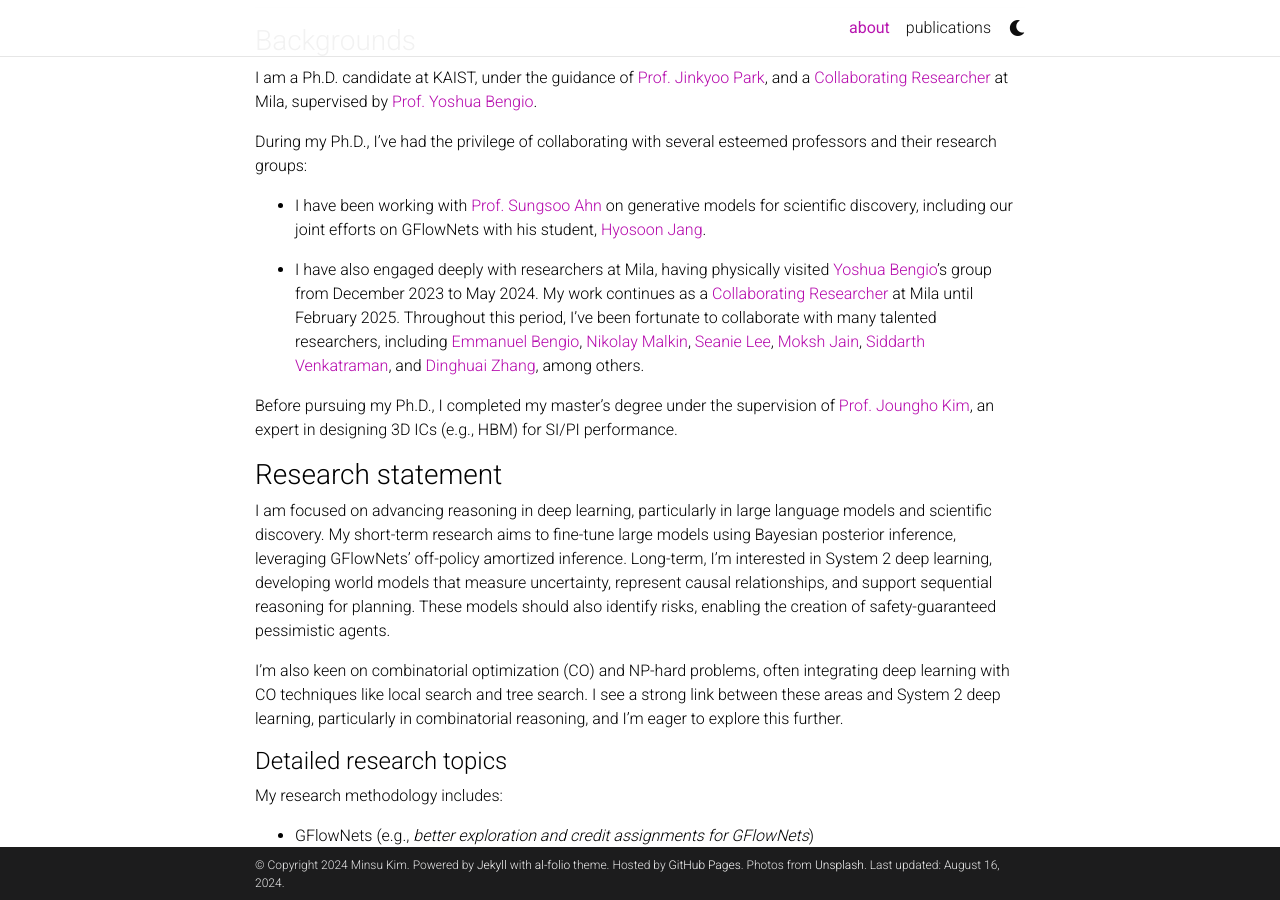
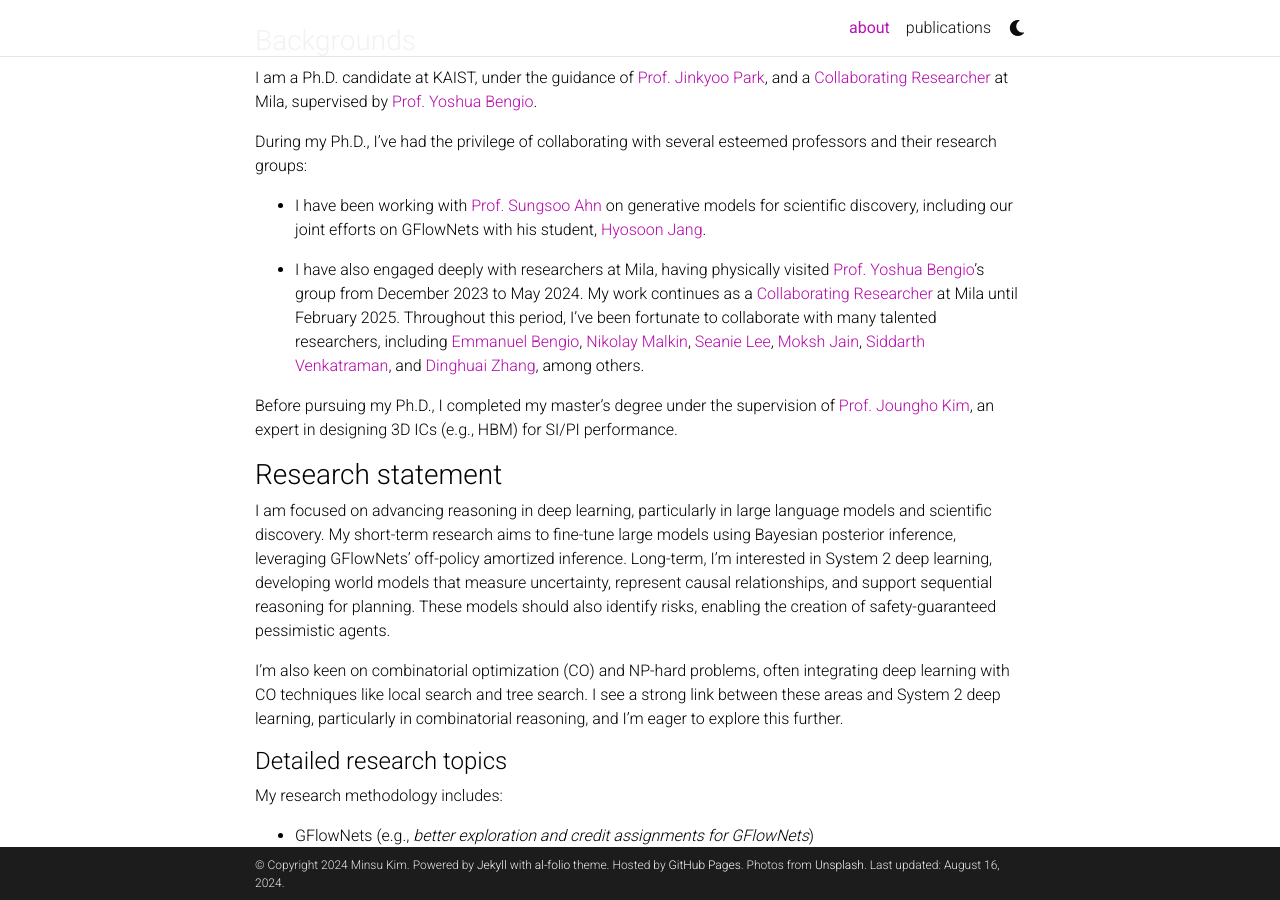
Before and after one commit to minsuukim/minsuukim.github.io, a Jekyll site: the page built from _pages/about.md, in a window 1280 px wide and 900 px high, scrolled down 394 px. Built offline with Jekyll 4.4.1, drawn with Linux system fonts in a browser that asks for light colours; comment, search, counter and statistics services are not loaded; a style sheet for code colours, icons or effects is not loaded.

Commit message:
Update about.md

```diff
--- a/_pages/about.md
+++ b/_pages/about.md
@@ -34,7 +34,7 @@
 
 - I have been working with [Prof. Sungsoo Ahn](https://sites.google.com/view/sungsooahn0215/home) on generative models for scientific discovery, including our joint efforts on GFlowNets with his student, [Hyosoon Jang](https://hsjang0.github.io/hsjang/).
 
-- I have also engaged deeply with researchers at Mila, having physically visited [Yoshua Bengio](https://yoshuabengio.org/)'s group from December 2023 to May 2024. My work continues as a [Collaborating Researcher](https://mila.quebec/en/minsu-kim) at Mila until February 2025. Throughout this period, I've been fortunate to collaborate with many talented researchers, including [Emmanuel Bengio](https://folinoid.com/), [Nikolay Malkin](https://malkin1729.github.io/), [Seanie Lee](https://seanie12.github.io/), [Moksh Jain](https://mj10.github.io/), [Siddarth Venkatraman](https://hyperpotatoneo.github.io/), and [Dinghuai Zhang](https://zdhnarsil.github.io/), among others.
+- I have also engaged deeply with researchers at Mila, having physically visited [Prof. Yoshua Bengio](https://yoshuabengio.org/)'s group from December 2023 to May 2024. My work continues as a [Collaborating Researcher](https://mila.quebec/en/minsu-kim) at Mila until February 2025. Throughout this period, I've been fortunate to collaborate with many talented researchers, including [Emmanuel Bengio](https://folinoid.com/), [Nikolay Malkin](https://malkin1729.github.io/), [Seanie Lee](https://seanie12.github.io/), [Moksh Jain](https://mj10.github.io/), [Siddarth Venkatraman](https://hyperpotatoneo.github.io/), and [Dinghuai Zhang](https://zdhnarsil.github.io/), among others.
 
 Before pursuing my Ph.D., I completed my master's degree under the supervision of [Prof. Joungho Kim](https://tera.kaist.ac.kr/), an expert in designing 3D ICs (e.g., HBM) for SI/PI performance.
 
```
